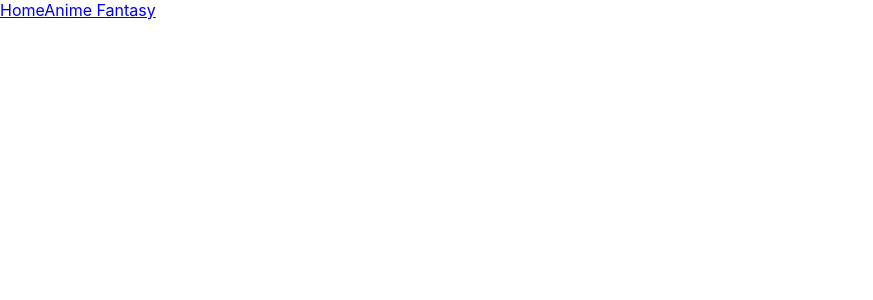
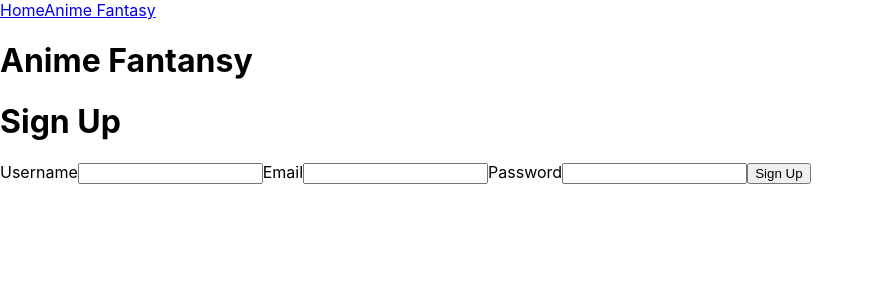
Before and after one commit to MikeLens32/phase-4-project-anime-fantasy, a React (Create React App) app in the folder anime-fantasy-client/: page /anime-fantasy in a window 1280 px wide. Shown: the top 300 px of the page, without its empty margins (0-873 px from the left). Built offline with nearby package versions, Linux system fonts and the light colour scheme.

Commit message:
Basic frontend framewrok

```diff
--- a/anime-fantasy-client/src/components/AnimeLeague.js
+++ b/anime-fantasy-client/src/components/AnimeLeague.js
@@ -1,9 +1,11 @@
 import React from 'react'
+import AnimeFantasyContainer from '../container/AnimeFantasyContainer'
 
 const AnimeLeague = () => {
     return (
         <div>
-
+            <h1>Anime Fantansy</h1>
+            <AnimeFantasyContainer />
         </div>
     )
 }
--- /dev/null
+++ b/anime-fantasy-client/src/components/LeagueSignUpForm.js
@@ -0,0 +1,34 @@
+import React, { useState } from 'react'
+
+const LeagueSignUpForm = () => {
+
+    const [userForm, setUserForm] = useState({
+        username: '',
+        email: '',
+        password: ''
+    })
+
+    function handleChange(e) {
+        setUserForm({
+            ...userForm,
+            [e.target.name]:e.target.value
+        })
+    }
+
+    return (
+        <div>
+            <form>
+                <h1>Sign Up</h1>
+                <label>Username</label>
+                <input  name="username" onChange={handleChange} value={userForm.username}/>
+                <label>Email</label>
+                <input  name="email" onChange={handleChange} value={userForm.email}/>
+                <label>Password</label>
+                <input  name="password" onChange={handleChange} value={userForm.password}/>
+                <input type="submit" value="Sign Up" />
+            </form>
+        </div>
+    )
+}
+
+export default LeagueSignUpForm
--- a/anime-fantasy-client/src/components/NewsList.js
+++ b/anime-fantasy-client/src/components/NewsList.js
@@ -1,6 +1,20 @@
 import React from 'react'
 
 const NewsList = () => {
+
+    const options = {
+        method: 'GET',
+        headers: {
+            'X-RapidAPI-Host': 'animi.p.rapidapi.com',
+            'X-RapidAPI-Key': '143759488dmshbaba0d74386851ap1e5e19jsnd6341f86709b'
+        }
+    };
+
+    fetch('https://animi.p.rapidapi.com/name?name=Levi', options)
+        .then(response => response.json())
+        .then(response => console.log(response))
+        .catch(err => console.error(err));
+
     return (
         <div>
 
--- /dev/null
+++ b/anime-fantasy-client/src/container/AnimeFantasyContainer.js
@@ -0,0 +1,14 @@
+import React from 'react'
+import LeagueSignUpForm from '../components/LeagueSignUpForm'
+
+const AnimeFantasyContainer = () => {
+
+
+    return (
+        <div>
+            <LeagueSignUpForm />
+        </div>
+    )
+}
+
+export default AnimeFantasyContainer
```
